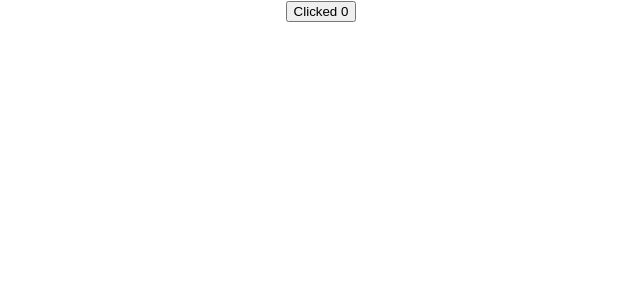
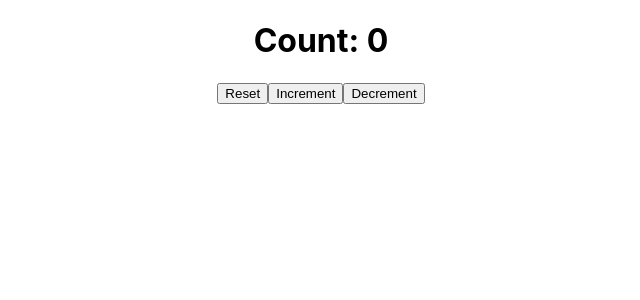
Before and after one commit to Krishnaprasad15/React-Hooks, a React (Create React App) app: page / in a window 1280 px wide. Shown: the top 300 px of the page, without its empty margins (319-959 px from the left). Built offline with nearby package versions, Linux system fonts and the light colour scheme.

Commit message:
useState in Hooks

```diff
--- a/src/App.js
+++ b/src/App.js
@@ -1,11 +1,13 @@
 // import logo from './logo.svg';
 import './App.css';
-import Counter from './Components/Counter';
+// import Counter from './Components/Counter';
+import Counter1 from './Components/Counter1';
 
 function App() {
   return (
     <div className="App">
-      <Counter/>
+      {/* <Counter/> */}
+      <Counter1/>
     </div>
   );
 }
--- /dev/null
+++ b/src/Components/Counter1.js
@@ -0,0 +1,15 @@
+import React, {useState} from 'react'
+
+export default function Counter1() {
+    const initialval=0
+    const[count,setCount]=useState(initialval)
+
+  return (
+    <div>
+      <h1>Count: {count}</h1>
+      <button onClick={()=>setCount(initialval)}>Reset</button>
+      <button onClick={()=>setCount(prevState=>prevState+1)}>Increment</button>
+      <button onClick={()=>setCount(prevState=>prevState-1)}>Decrement</button>
+    </div>
+  )
+}
```
